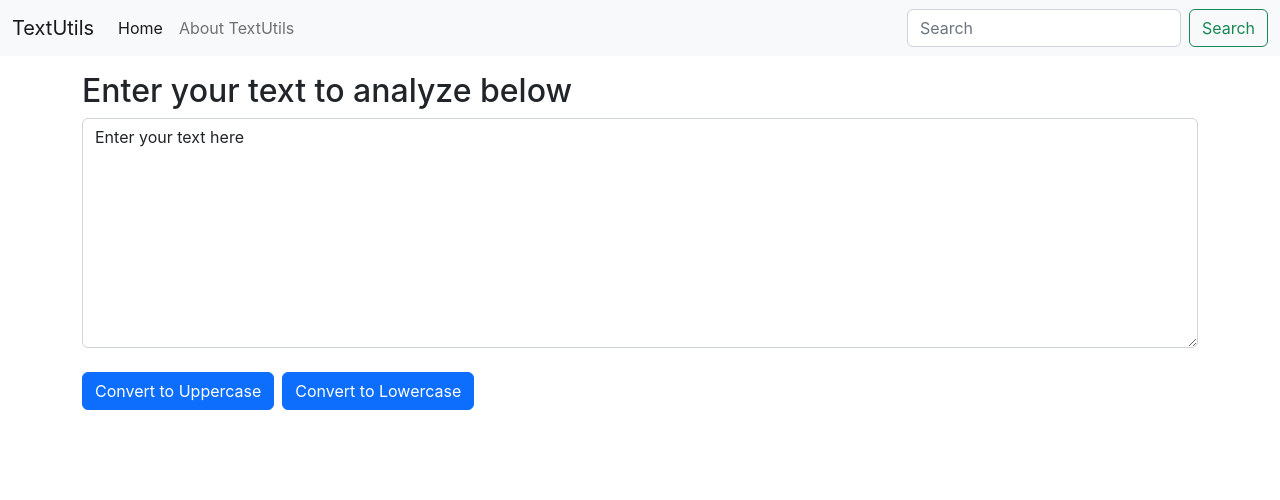
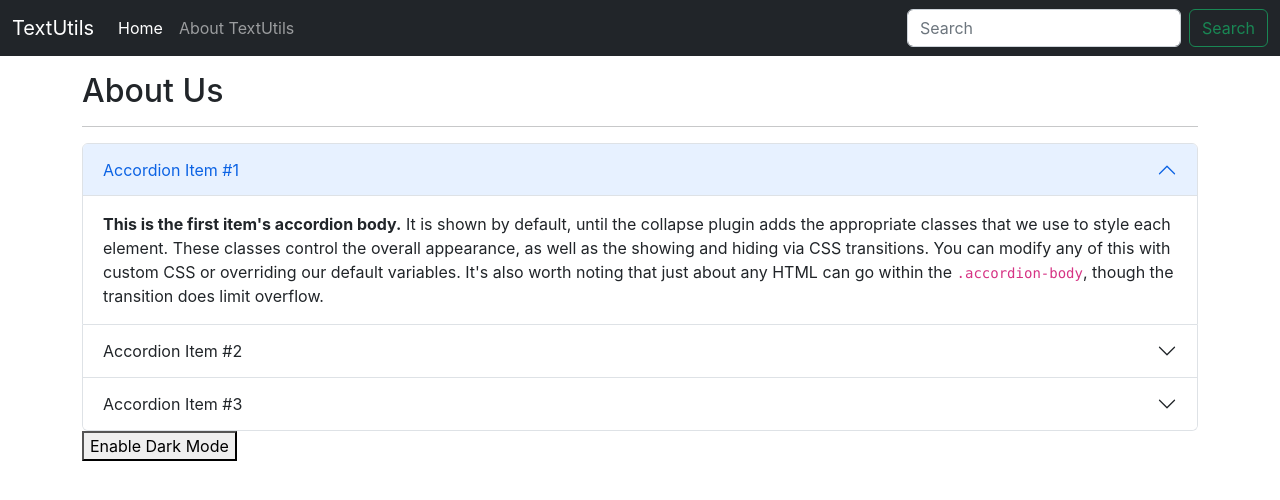
Before and after one commit to vaarunh/textutils, a React (Create React App) app: page / in a window 1280 px wide. Shown: the top 500 px of the page. Built offline with nearby package versions, Linux system fonts and the light colour scheme.

Commit message:
Added A Few More Features

```diff
--- a/src/App.js
+++ b/src/App.js
@@ -2,6 +2,7 @@
 import './App.css';
 import Navbar from './components/Navbar';
 import TextForm from './components/TextForm';
+import About from './components/About';
 
 
 function App() {
@@ -9,7 +10,8 @@ function App() {
    <>
     <Navbar aboutText="About TextUtils "/>
     <div className="container my-3">
-      <TextForm heading = "Enter your text to analyze below"/>
+      {/* <TextForm heading = "Enter your Text"/> */}
+      <About/>
     </div>
    </>
   );
--- /dev/null
+++ b/src/components/About.js
@@ -0,0 +1,51 @@
+import React from 'react'
+
+export default function About() {
+    return (
+        <>
+            <h2>About Us</h2>
+            <hr className="my-3" />
+            <div className="accordion" id="accordionPanelsStayOpenExample">
+                <div className="accordion-item">
+                    <h2 className="accordion-header" id="panelsStayOpen-headingOne">
+                        <button className="accordion-button" type="button" data-bs-toggle="collapse" data-bs-target="#panelsStayOpen-collapseOne" aria-expanded="true" aria-controls="panelsStayOpen-collapseOne">
+                            Accordion Item #1
+                        </button>
+                    </h2>
+                    <div id="panelsStayOpen-collapseOne" className="accordion-collapse collapse show" aria-labelledby="panelsStayOpen-headingOne">
+                        <div className="accordion-body">
+                            <strong>This is the first item's accordion body.</strong> It is shown by default, until the collapse plugin adds the appropriate classes that we use to style each element. These classes control the overall appearance, as well as the showing and hiding via CSS transitions. You can modify any of this with custom CSS or overriding our default variables. It's also worth noting that just about any HTML can go within the <code>.accordion-body</code>, though the transition does limit overflow.
+                        </div>
+                    </div>
+                </div>
+                <div className="accordion-item">
+                    <h2 className="accordion-header" id="panelsStayOpen-headingTwo">
+                        <button className="accordion-button collapsed" type="button" data-bs-toggle="collapse" data-bs-target="#panelsStayOpen-collapseTwo" aria-expanded="false" aria-controls="panelsStayOpen-collapseTwo">
+                            Accordion Item #2
+                        </button>
+                    </h2>
+                    <div id="panelsStayOpen-collapseTwo" className="accordion-collapse collapse" aria-labelledby="panelsStayOpen-headingTwo">
+                        <div className="accordion-body">
+                            <strong>This is the second item's accordion body.</strong> It is hidden by default, until the collapse plugin adds the appropriate classes that we use to style each element. These classes control the overall appearance, as well as the showing and hiding via CSS transitions. You can modify any of this with custom CSS or overriding our default variables. It's also worth noting that just about any HTML can go within the <code>.accordion-body</code>, though the transition does limit overflow.
+                        </div>
+                    </div>
+                </div>
+                <div className="accordion-item">
+                    <h2 className="accordion-header" id="panelsStayOpen-headingThree">
+                        <button className="accordion-button collapsed" type="button" data-bs-toggle="collapse" data-bs-target="#panelsStayOpen-collapseThree" aria-expanded="false" aria-controls="panelsStayOpen-collapseThree">
+                            Accordion Item #3
+                        </button>
+                    </h2>
+                    <div id="panelsStayOpen-collapseThree" className="accordion-collapse collapse" aria-labelledby="panelsStayOpen-headingThree">
+                        <div className="accordion-body">
+                            <strong>This is the third item's accordion body.</strong> It is hidden by default, until the collapse plugin adds the appropriate classes that we use to style each element. These classes control the overall appearance, as well as the showing and hiding via CSS transitions. You can modify any of this with custom CSS or overriding our default variables. It's also worth noting that just about any HTML can go within the <code>.accordion-body</code>, though the transition does limit overflow.
+                        </div>
+                    </div>
+                </div>
+                <button>Enable Dark Mode</button>
+            </div>
+
+
+        </>
+    )
+}
--- a/src/components/Navbar.js
+++ b/src/components/Navbar.js
@@ -3,7 +3,7 @@ import React from 'react';
 
 export default function Navbar(props) {
     return (
-        <nav className="navbar navbar-expand-lg bg-light">
+        <nav className="navbar navbar-expand-lg navbar-dark bg-dark">
             <div className="container-fluid">
                 <a className="navbar-brand" href="/">TextUtils</a>
                 <button className="navbar-toggler" type="button" data-bs-toggle="collapse" data-bs-target="#navbarSupportedContent" aria-controls="navbarSupportedContent" aria-expanded="false" aria-label="Toggle navigation">
--- a/src/components/TextForm.js
+++ b/src/components/TextForm.js
@@ -21,13 +21,53 @@ export default function TextForm(props) {
 
     const[text, setText] = useState('Enter your text here ');
     return (
-        <div>
+        <>
+        <div className="container">
             <h2>{props.heading}</h2>
             <div className="mb-3">
                 <textarea className="form-control" id="myBox" rows="9" value={text} onChange={handleOnChange}></textarea>
             </div>
-            <button className="btn btn-primary" onClick={upperCase}>Convert to Uppercase</button>
-            <button className="btn btn-primary m-2" onClick={lowerCase}>Convert to Lowercase</button>
+            <button className="btn btn-primary mx-2" onClick={upperCase}>Convert to Uppercase</button>
+            <button className="btn btn-info mx-2" onClick={lowerCase}>Convert to Lowercase</button>
         </div>
+        <hr />
+        <div className="container">
+            <h2> Your Text Summary</h2>
+            <table class="table table-bordered mt-4">
+  <thead>
+    <tr>
+      <th scope="col">#</th>
+      <th scope="col">Count</th>
+      <th scope="col">Description</th>
+
+    </tr>
+  </thead>
+  <tbody>
+    <tr>
+      <th scope="row">1</th>
+      <td>{text.split(" ").length}</td>
+      <td>Words Are Present In Your Text</td>
+    </tr>
+    <tr>
+      <th scope="row">2</th>
+      <td>{text.length}</td>
+      <td>Characters Are Present In Your Text</td>
+    </tr>
+
+    <tr>
+      <th scope="row">3</th>
+      <td>{text.split(" ").length * 0.008}</td>
+      <td>Minutes Required to Read Your Text</td>
+    </tr>
+
+  </tbody>
+</table>
+<hr/>
+<h3 className="mt-4">Preivew</h3>
+<div class="alert alert-info" role="alert">
+ {text}
+</div>
+        </div>
+        </>
     )
 }
```
